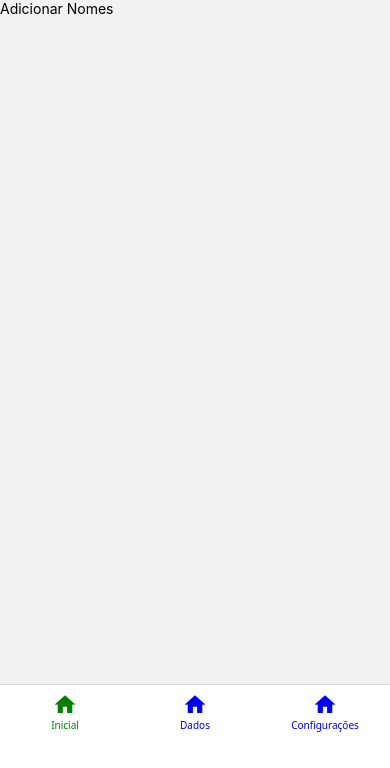
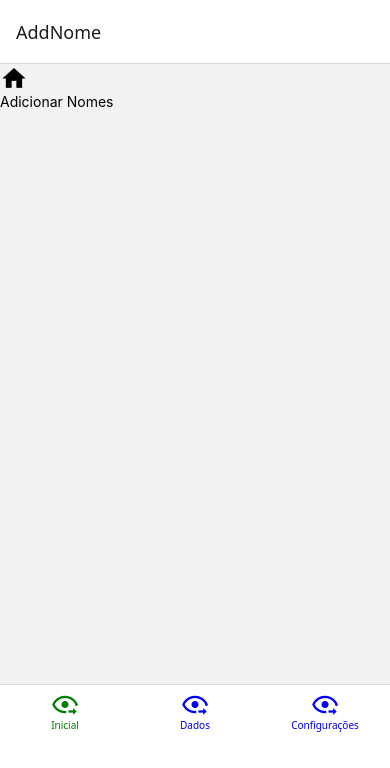
Before and after one commit to davidIsrael-rj/Agenda_React_Native, a React Native app: screen /AddNome in a window 390 px wide. Shown: the top 768 px of the page. Built offline with nearby package versions, Linux system fonts and the light colour scheme.

Commit message:
ajustando o icone

```diff
--- a/App.jsx
+++ b/App.jsx
@@ -1,31 +1,27 @@
 import React from "react";
 import { NavigationContainer } from "@react-navigation/native";
-import { SafeAreaView, StatusBar, StyleSheet, Text, View } from "react-native";
+import { StyleSheet} from "react-native";
 import 'react-native-gesture-handler';
 import { enableScreens } from "react-native-screens";
 import Tab from "./src/navegacao/Tab";
 
 enableScreens();
 export default props =>(
-    <SafeAreaView style={styles.container}>
+    // <SafeAreaView style={styles.container}>
       <NavigationContainer>
         {/* <StatusBar backgroundColor={"#fff"} barStyle="dark-content" /> */}
         {/* <Text style={styles.textoContainer}>Agenda</Text> */}
         <Tab />
       </NavigationContainer>
-    </SafeAreaView>
+    // </SafeAreaView>
   )
 
 
 const styles = StyleSheet.create({
   container: {
     flex: 1,
-    backgroundColor: "#FFF",
+    // backgroundColor: "#FFF",
     // justifyContent: "center",
     // alignItems: "center"
-  },
-  textoContainer: {
-    fontSize: 28,
-    fontWeight: "bold"
   }
 })
--- /dev/null
+++ b/react-native.config.js
@@ -0,0 +1,3 @@
+module.exports = {
+    assets: ['./node_modules/react-native-vector-icons/Fonts'],
+  };
--- a/src/navegacao/Tab.jsx
+++ b/src/navegacao/Tab.jsx
@@ -13,21 +13,22 @@ Icon.loadFont();
 export default props => (
   <Tab.Navigator
     screenOptions={({ route }) => ({
-      headerShown: false,
+      headerShown: true,
       tabBarShowLabel: true,
       tabBarActiveTintColor: 'green',
       tabBarInactiveTintColor: 'blue',
       tabBarStyle: { height: 160, width: '100%' },
-      tabBarIcon: ({ color, size }) => (
-        <Icon name="home" size={size} color={color} />
+      tabBarIcon: ({ color, size = 40 }) => (
+        <Icon name='eye-arrow-right-outline' size={28} color={color} />
       ),
 
-      tabBarShowLabel: true,
     })}
 
   >
 
 <Tab.Screen name="AddNome" component={AddNome} options={{ tabBarLabel: 'Inicial' }} />
+
+
     <Tab.Screen name="Comeco" component={Comeco} options={{ tabBarLabel: 'Dados' }} />
     <Tab.Screen name="Summary" component={Summary} options={{ tabBarLabel: 'Configurações' }} />
   </Tab.Navigator>
--- a/src/telas/AddNome.jsx
+++ b/src/telas/AddNome.jsx
@@ -1,8 +1,12 @@
+import React from "react";
 import { Text, View } from "react-native";
-
+import Icon from 'react-native-vector-icons/MaterialCommunityIcons';
+// import Icon from 'react-native-vector-icons/FontAwesome';
+Icon.loadFont();
 export default props => (
 
     <View>
+        <Icon name="home" size={28} color={'#000'}/>
         <Text>Adicionar Nomes</Text>
     </View>
 )
```
Also changed, not shown: 23 other files (tests, documents, lock files or other folders).
